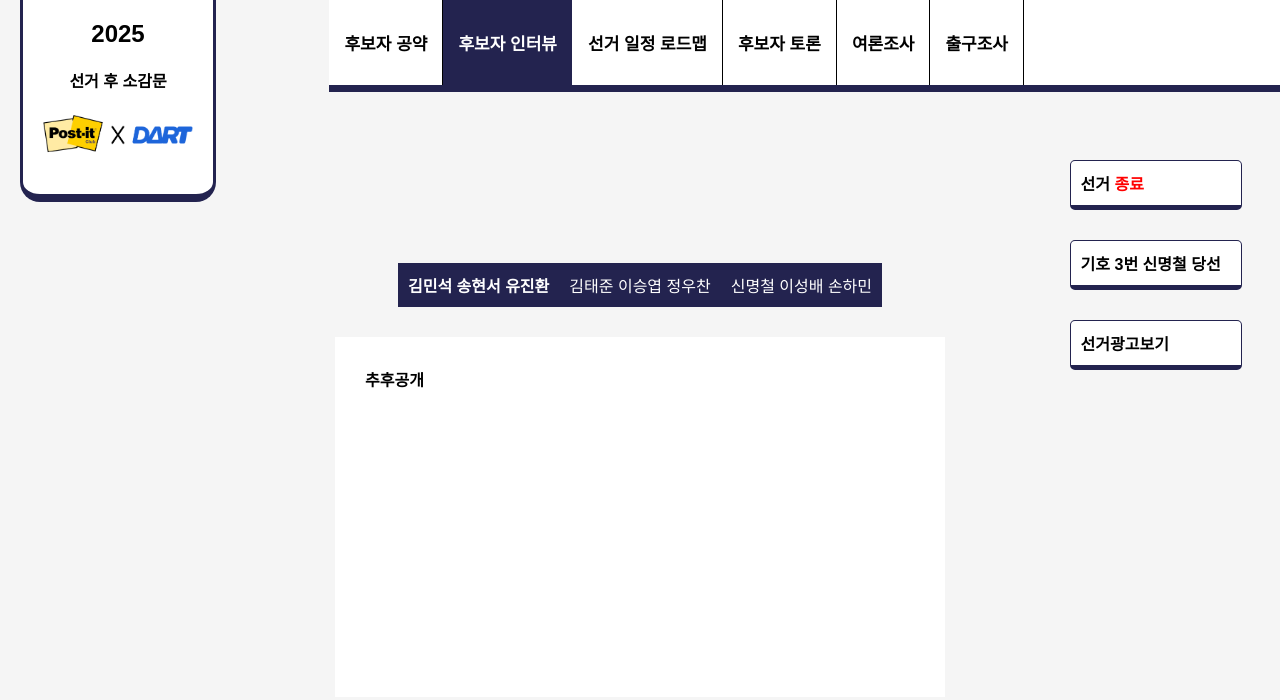
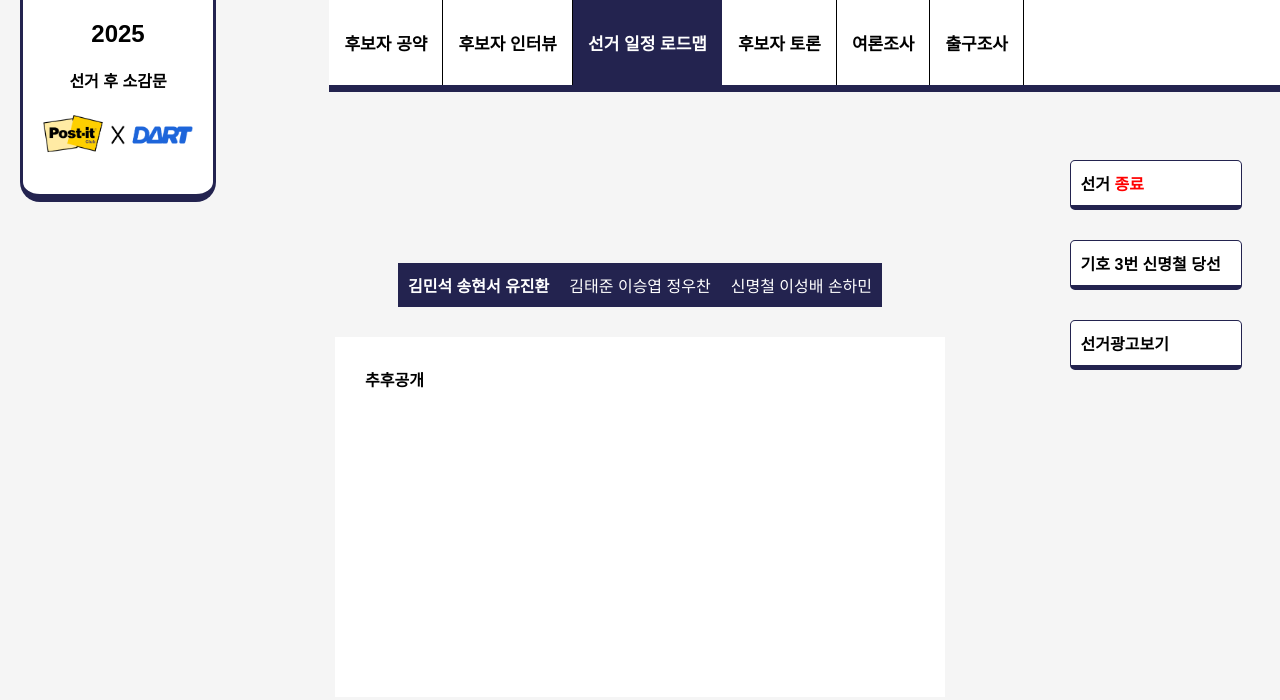
Before and after one commit to 1account1/1account1.github.io-dghsvote, a plain HTML site: page review.html in a window 1280 px wide. Drawn offline with nearby package versions, Linux system fonts and the light colour scheme; no server answers; a web font is replaced by a local one.

Commit message:
Update review.html

```diff
--- a/review.html
+++ b/review.html
@@ -18,7 +18,7 @@
 </script>
 <body>
     <style>
-        #bb{
+        #cc{
             background-color: rgb(35, 35, 79);
             color: white;
         }
```
